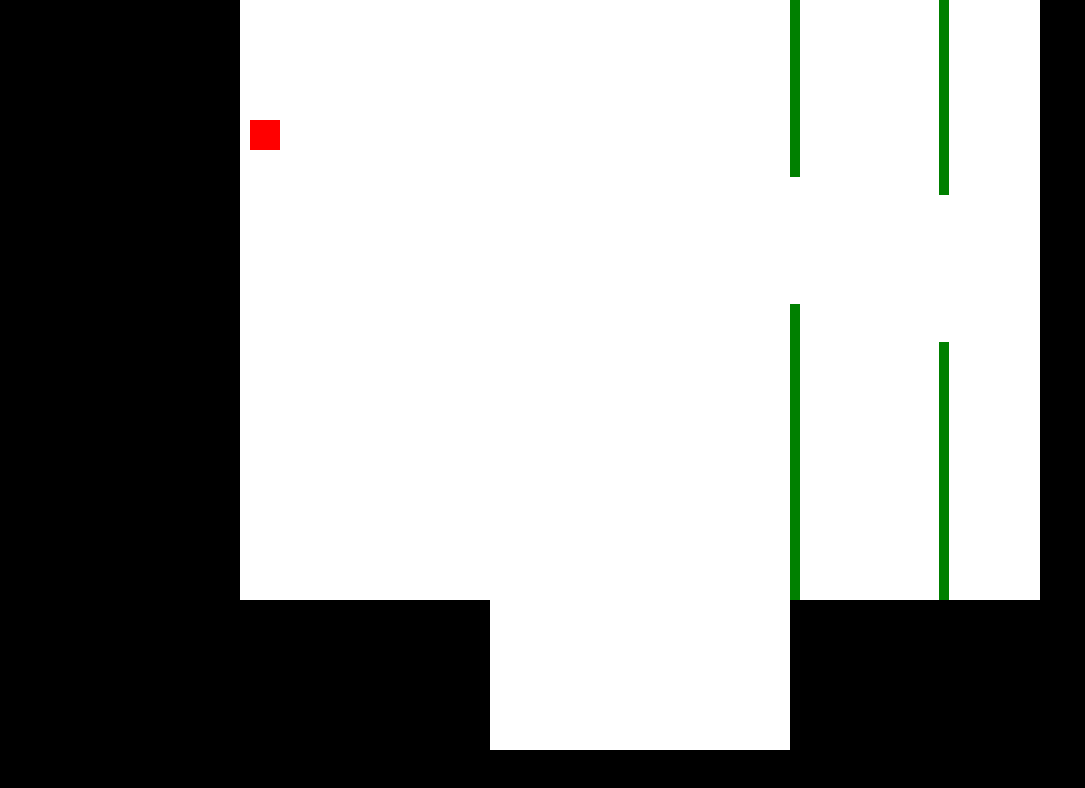
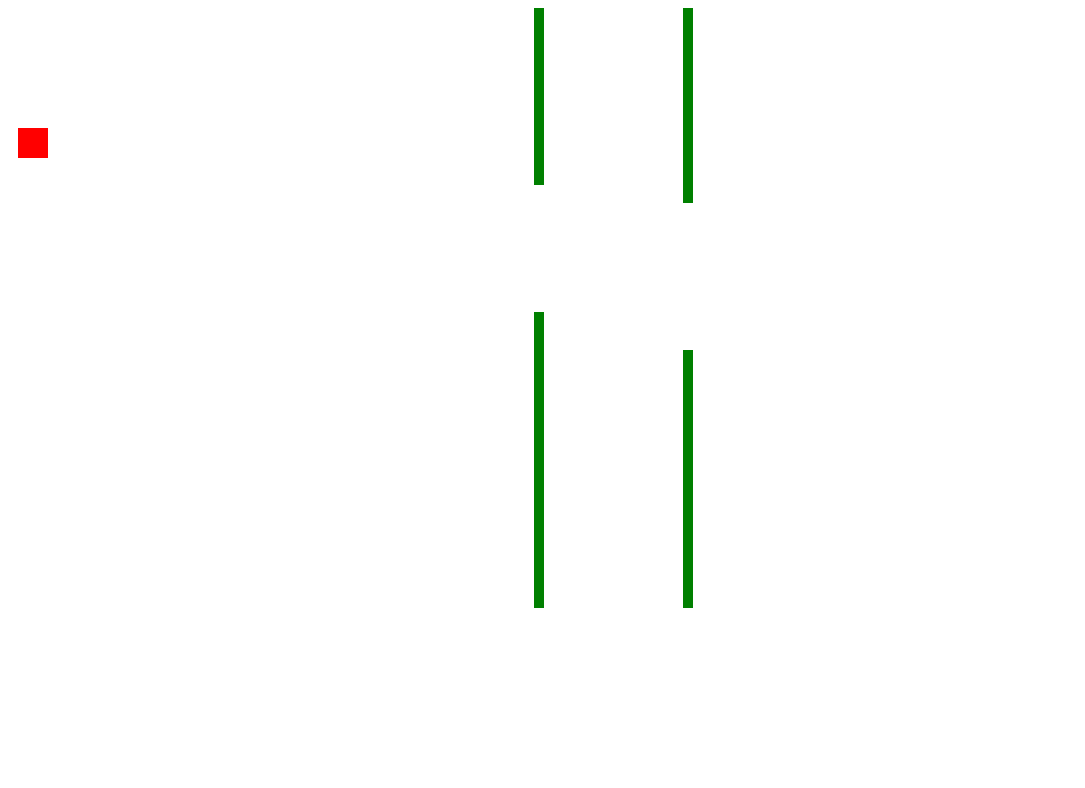
Before and after one commit to Danster3/Obstacles, a plain HTML site: page index.html in a window 1280 px wide. Shown: the whole page, without its empty margins (0-1085 px from the left). Drawn offline with Linux system fonts and the light colour scheme.

Commit message:
Updated window

```diff
--- a/index.html
+++ b/index.html
@@ -4,29 +4,37 @@
 <head>
     <meta name="viewport" content="width=device-width, initial-scale=1.0" />
     <style>
-        body {
+        /* body {
             margin: 0;
             padding: 0;
             background: #000;
-        }
+        } */
 
-        canvas {
+        /* canvas {
             display: block;
             margin: 0 auto;
             background: #fff;
         }
 
-        /* canvas {
-    border:1px solid #ff0505;
-    background-color: #b6a1a1;
-} */
+        canvas {
+            border: 1px solid #ff0505;
+            background-color: #b6a1a1;
+        } */
     </style>
 </head>
-<canvas></canvas>
+
 
 <body onload="startGame()">
     <script>
 
+        var supportsPassive = false;
+        try {
+            window.addEventListener("test", null, Object.defineProperty({}, 'passive', {
+                get: function () { supportsPassive = true; }
+            }));
+        } catch (e) { }
+
+        var wheelOpt = supportsPassive ? { passive: false } : false;
 
         window.requestAnimFrame = (function () {
             return window.requestAnimationFrame ||
@@ -39,78 +47,51 @@
                 };
         })();
 
+        function noScroll() {
+            window.scrollTo(0, 0);
+        }
+
+        // add listener to disable scroll
+        window.addEventListener('scroll', noScroll);
+
         var myGamePiece;
         var myObstacles = [];
         var mySound;
         var myMusic;
 
-        var dot;
+        var screenHeight = window.screen.height;
+        var screenWidth = window.screen.width;
 
-        var WORLD = {
-
-            init: function () {
-                WORLD.ua = navigator.userAgent.toLowerCase();
-                WORLD.android = WORLD.ua.indexOf('android') > -1 ? true : false;
-                WORLD.ios = (WORLD.ua.indexOf('iphone') > -1 || WORLD.ua.indexOf('ipad') > -1) ? true : false;
-            }
-
-        };
-        WORLD.Input = {
-
-            x: 0,
-            y: 0,
-            tapped: false,
-
-            set: function (data) {
-                this.x = data.pageX;//(data.pageX - WORLD.offset.left) / WORLD.scale;
-                this.y = data.pageY;//(data.pageY - WORLD.offset.top) / WORLD.scale;
-                this.tapped = true;
-                console.log("x" + this.x);
-                console.log("y" + this.y);
-            }
-
-        };
-
-        var xPos ;
-        var yPos ;
-        function moveSquare(data){
+        var xPos;
+        var yPos;
+        function moveSquare(data) {
             xPos = data.pageX;
             yPos = data.pageY
             myGamePiece.x = xPos;
             myGamePiece.y = yPos;
-             //   console.log("x" + xPos);
-             //   console.log("y" + yPos);
+            //   console.log("x" + xPos);
+            //   console.log("y" + yPos);
         }
 
-        window.addEventListener('click', function (e) {
-            e.preventDefault();
-           // WORLD.Input.set(e);
-           // console.log("test1");
-        }, false);
 
         window.addEventListener('touchstart', function (e) {
             e.preventDefault();
-             //WORLD.Input.set(e.touches[0]);
-            //moveSquare(e.touches[0]);
-           // console.log("test2");
         }, false);
 
         window.addEventListener('touchmove', function (e) {
-            e.preventDefault();
-          //  console.log("test3");
+            // e.preventDefault();
             moveSquare(e.touches[0]);
         }, false);
 
         window.addEventListener('touchend', function (e) {
-            e.preventDefault();
-            //console.log("test4");
+            //  e.preventDefault();
         }, false);
 
 
         function startGame() {
             myGamePiece = new component(30, 30, "red", 10, 120);
-            mySound = new sound("bounce.mp3");
-            myMusic = new sound("gametheme.mp3");
+            mySound = new sound("sound/bounce.mp3");
+            myMusic = new sound("sound/Still Woozy - LAVA (Official Video).mp3");
             myMusic.play();
             myGameArea.start();
         }
@@ -118,8 +99,10 @@
         var myGameArea = {
             canvas: document.createElement("canvas"),
             start: function () {
-                this.canvas.width = window.screen.width;
-                this.canvas.height = window.screen.height;
+                this.canvas.width = screenWidth;
+                this.canvas.height = screenHeight;
+                console.log('width: ' + window.screen.width);
+                console.log('height: ' + window.screen.height);
                 this.context = this.canvas.getContext("2d");
                 document.body.insertBefore(this.canvas, document.body.childNodes[0]);
                 this.frameNo = 0;
@@ -209,6 +192,7 @@
             }
             this.stop = function () {
                 this.sound.pause();
+
             }
         }
 
@@ -217,34 +201,13 @@
             return false;
         }
 
-        function moveup() {
-            myGamePiece.speedY = -1;
-        }
-
-        function movedown() {
-            myGamePiece.speedY = 1;
-        }
-
-        function moveleft() {
-            myGamePiece.speedX = -1;
-        }
-
-        function moveright() {
-            myGamePiece.speedX = 1;
-        }
 
         function clearmove() {
             myGamePiece.speedX = 0;
             myGamePiece.speedY = 0;
         }
     </script>
-    <!-- <div style="text-align:center;width:480px;">
-  <button onmousedown="moveup()" onmouseup="clearmove()" ontouchstart="moveup()">UP</button><br><br>
-  <button onmousedown="moveleft()" onmouseup="clearmove()" ontouchstart="moveleft()">LEFT</button>
-  <button onmousedown="moveright()" onmouseup="clearmove()" ontouchstart="moveright()">RIGHT</button><br><br>
-  <button onmousedown="movedown()" onmouseup="clearmove()" ontouchstart="movedown()">DOWN</button>
 
-</div> -->
 </body>
 
 </html>
```
